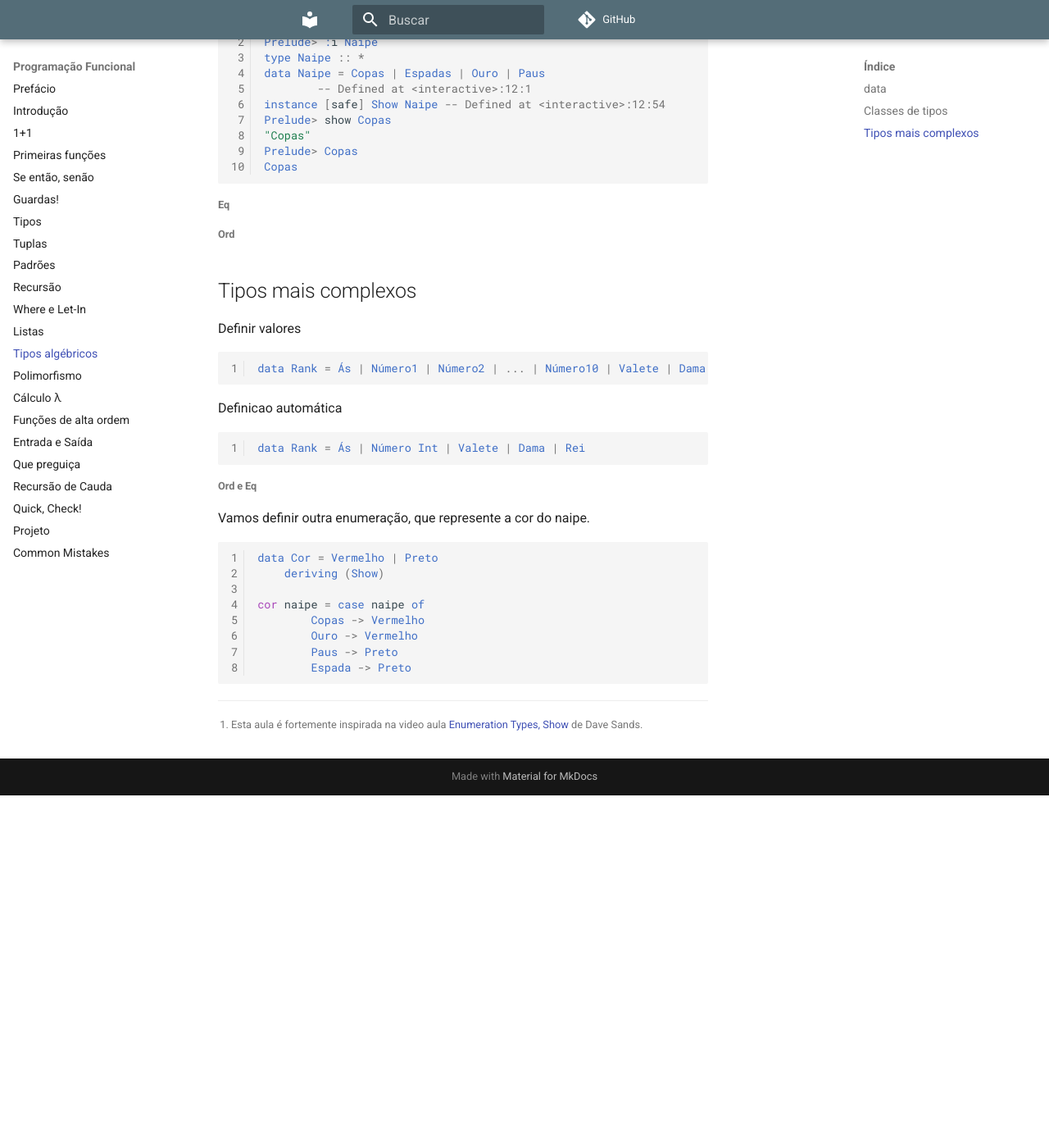
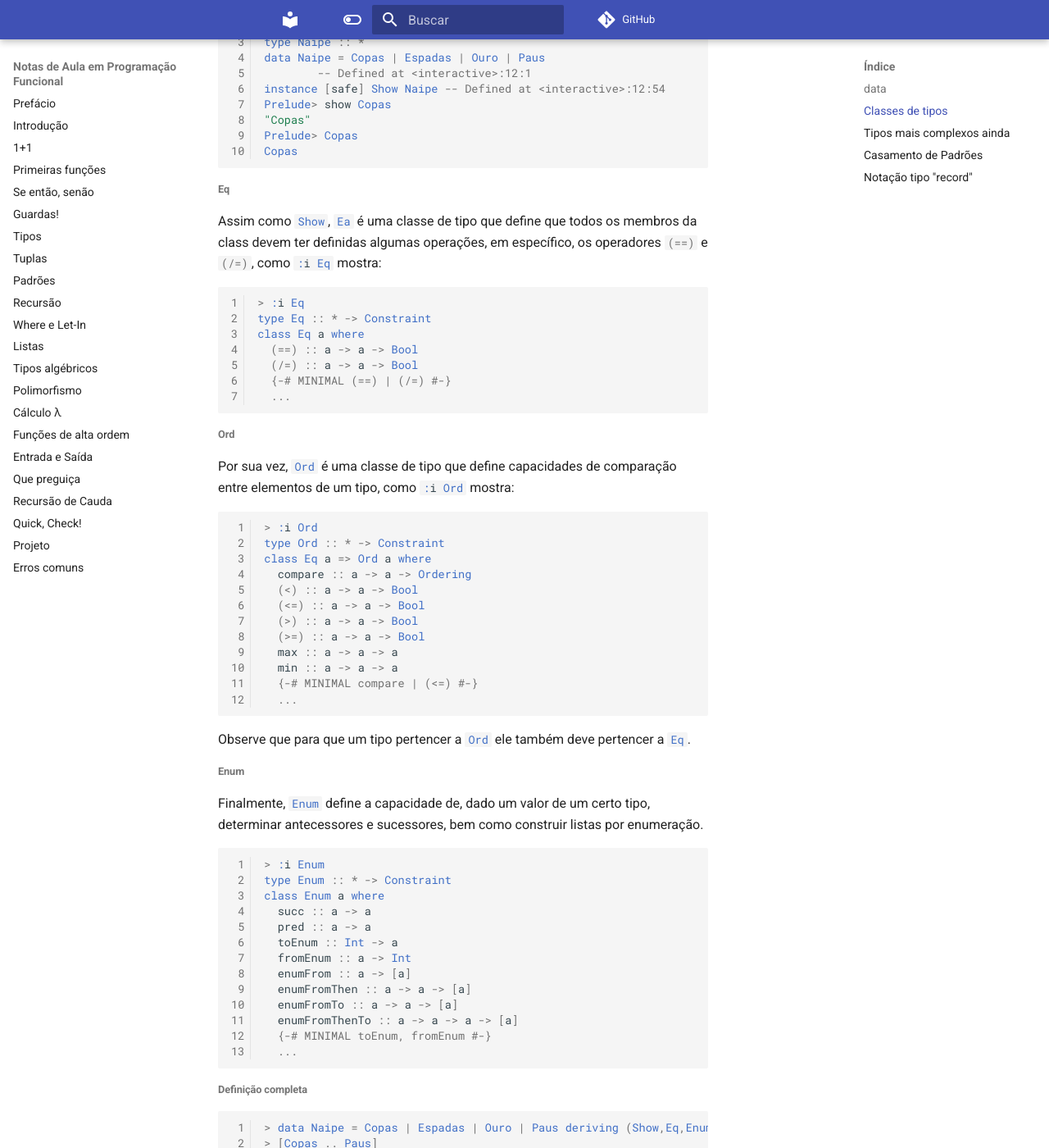
Before and after one commit to lasarojc/fp_notes, an MkDocs documentation site: the page built from docs/algebraicdatatypes.md, in a window 1280 px wide and 1400 px high, scrolled down 3431 px. Shown: the whole window at 82% size. Built offline with MkDocs 1.6.1 and Material for MkDocs 9.7.7, drawn with Linux system fonts in a browser that asks for light colours; comment, search, counter and statistics services are not loaded; the version menu is left out; before the commit the page ends 4401 px from its top, so only the background shows below that; some of the changed text lies outside the part shown.

Commit message:
semana11

````diff
--- a/docs/enum.md
+++ b/docs/algebraicdatatypes.md
@@ -35,7 +35,6 @@
         -- Defined at <interactive>:1:14
 > :t Copas
 Copas :: Naipe
->
 ```
 
 Você também já pode usar o tipo em sua definições, por exemplo:
@@ -53,10 +52,10 @@
 ```hs
 corDoNaipe :: Naipe -> String
 corDoNaipe n = case n of
-        Copas -> "Vermelho"
-        Ouro -> "Vermelho"
-        Paus -> "Preto"
-        Espada -> "Preto"
+                  Copas -> "Vermelho"
+                  Ouro -> "Vermelho"
+                  Paus -> "Preto"
+                  Espada -> "Preto"
 ```
 
 Mas e o seguinte código?
@@ -166,13 +165,69 @@
 ```
 
 ###### Eq
+Assim como `#!hs Show`, `#!hs Ea` é uma classe de tipo que define que todos os membros da class devem ter definidas algumas operações, em específico, os operadores `#!hs (==)` e `#!hs (/=)`, como
+`#!hs :i Eq` mostra:
 
+```hs
+> :i Eq
+type Eq :: * -> Constraint
+class Eq a where
+  (==) :: a -> a -> Bool
+  (/=) :: a -> a -> Bool
+  {-# MINIMAL (==) | (/=) #-}
+  ...
+```
 
 ###### Ord
+Por sua vez,  `#!hs Ord` é uma classe de tipo que define capacidades de comparação entre elementos de um tipo, como `#!hs :i Ord` mostra:
 
+```hs
+> :i Ord
+type Ord :: * -> Constraint
+class Eq a => Ord a where
+  compare :: a -> a -> Ordering
+  (<) :: a -> a -> Bool
+  (<=) :: a -> a -> Bool
+  (>) :: a -> a -> Bool
+  (>=) :: a -> a -> Bool
+  max :: a -> a -> a
+  min :: a -> a -> a
+  {-# MINIMAL compare | (<=) #-}
+  ...
+```
 
+Observe que para que um tipo pertencer a `#!hs Ord` ele também deve pertencer a `#!hs Eq`.
 
+###### Enum
+Finalmente, `#!hs Enum` define a capacidade de, dado um valor de um certo tipo, determinar antecessores e sucessores, bem como construir listas por enumeração.
+```hs
+> :i Enum
+type Enum :: * -> Constraint
+class Enum a where
+  succ :: a -> a
+  pred :: a -> a
+  toEnum :: Int -> a
+  fromEnum :: a -> Int
+  enumFrom :: a -> [a]
+  enumFromThen :: a -> a -> [a]
+  enumFromTo :: a -> a -> [a]
+  enumFromThenTo :: a -> a -> a -> [a]
+  {-# MINIMAL toEnum, fromEnum #-}
+  ...
+```
 
+###### Definição completa
+
+```hs
+> data Naipe = Copas | Espadas | Ouro | Paus deriving (Show,Eq,Enum,Ord)
+> [Copas .. Paus]
+[Copas,Espadas,Ouro,Paus]
+> pred Ouro
+Espadas
+> pred Copas
+*** Exception: pred{Naipe}: tried to take `pred' of first tag in enumeration
+CallStack (from HasCallStack):
+  error, called at <interactive>:9:62 in interactive:Ghci1
 
 
 ## Tipos mais complexos
@@ -180,38 +235,55 @@
 Definir valores
 
 ```hs
-data Rank = Ás | Número1 | Número2 | ... | Número10 | Valete | Dama | Rei
+data Valor = Ás | Número1 | Número2 | ... | Número10 | Valete | Dama | Rei
 ```
 
 Definicao automática
 
 ```hs
-data Rank = Ás | Número Int | Valete | Dama | Rei
+data Valor = Ás | Número Int | Valete | Dama | Rei
 ```
-
 
 ###### Ord e Eq
 
 
+```hs
+> data Valor = Ás | Número Int | Valete | Dama | Rei      deriving (Eq,Show,Ord)
+```
 
 
 
 
+Observe que não incluí `#!hs Enum`, para entender porquê, tente imaginar qual seria o antecessor de `#!hs Valete`.
 
 
 
 
+## Tipos mais complexos ainda
 
 
-Vamos definir outra enumeração, que represente a cor do naipe.
+```hs
+> data CartaT = Carta Naipe Valor deriving (Eq,Show,Ord)
+> Carta Paus Rei
+Carta Paus Rei
+> Carta Paus (Número 3)
+Carta Paus (Número 3)
+> Carta Paus (Número 3) < Carta Paus Rei
+True
+> Carta Paus (Número 3) < Carta Ouro Rei
+False
+```
+
+
+## Casamento de Padrões
 
 ```hs
-data Cor = Vermelho | Preto
-    deriving (Show)
+naipe :: CartaT -> Naipe
+naipe (Carta n _) = n
 
-cor naipe = case naipe of
-        Copas -> Vermelho
-        Ouro -> Vermelho
-        Paus -> Preto
-        Espada -> Preto
+valor :: CartaT -> Valor
+valor (Carta _ v) = v
 ```
+
+
+## Notação tipo "record"
--- a/mkdocs.yml
+++ b/mkdocs.yml
@@ -1,6 +1,113 @@
-site_name: Programação Funcional
+
+site_name: Notas de Aula em Programação Funcional
 repo_url: https://github.com/lasarojc/fp_notes
+site_description: Notas de aula do curso de Sistemas Distribuídos da FACOM/UFU
 edit_uri: ""
+
+extra_javascript:
+        - https://unpkg.com/mermaid@8.5.1/dist/mermaid.min.js
+        - https://cdn.jsdelivr.net/npm/mathjax@3/es5/tex-mml-chtml.js
+        - javascripts/mathjaxhelper.js
+
+extra_css:
+        - css/extra.css
+
+google_analytics: ['G-PJX835H7DP', 'lasarojc.github.org/fpnotes']
+
+theme:
+        name: material
+        palette:
+           - scheme: default
+             toggle:
+                icon: material/toggle-switch-off-outline
+                name: Switch to dark mode
+                accent: deep orange
+                primary: blue grey
+           - scheme: slate
+             toggle:
+                icon: material/toggle-switch
+                name: Switch to light mode
+        language: pt
+        custom_dir: overrides
+        features:
+           - search.suggest
+           - search.highlight
+           - navigation.indexes
+
+markdown_extensions:
+        - toc:
+            toc_depth: 5
+        - attr_list
+        - mdx_math
+        - admonition
+        - footnotes
+        - pymdownx.arithmatex:
+               generic: true
+        - pymdownx.betterem:
+               smart_enable: all
+        - pymdownx.caret
+        - pymdownx.critic
+        - pymdownx.details
+        - pymdownx.emoji:
+            emoji_index: !!python/name:materialx.emoji.twemoji
+            emoji_generator: !!python/name:materialx.emoji.to_svg
+        - pymdownx.highlight:
+             linenums: true
+        - pymdownx.inlinehilite
+        - pymdownx.magiclink
+        - pymdownx.mark
+        - pymdownx.smartsymbols
+        - pymdownx.superfences:
+              custom_fences:
+                   - name: mermaid
+                     class: mermaid
+                     format: !!python/name:pymdownx.superfences.fence_div_format
+        - pymdownx.tasklist:
+            custom_checkbox: true
+        - pymdownx.tabbed
+        - pymdownx.tilde
+        - pymdownx.keys
+        - pymdownx.snippets:
+            check_paths: true
+
+
+copyright: "Copyright © 2021 Lásaro Camargos"
+
+extra:
+  social:
+#    - icon: fontawesome/brands/twitter
+#      link: https://twitter.com/...
+    - icon: fontawesome/brands/github
+      link: https://github.com/lasarojc/ds_notes
+      name: These notes on Github
+#    - icon: fontawesome/brands/slack
+#      link: https://slack.knative.dev
+#      name: Slack
+  analytics:
+    provider: google
+    property: G-65TK61CS8M
+  version:
+    provider: mike
+
+
+plugins:
+        - search
+#        - bibtex:
+#            bib_file: "refs.bib"
+#            cite_style: "pandoc"
+        - drawio-exporter:
+                cache_dir: 'drawio-exporter'
+                drawio_executable: null
+                drawio_args:
+                    - --no-sandbox
+                format: svg
+                sources: '*.drawio'
+
+
+
+
+
+
 nav:
         #- Início: index.html
         - Prefácio: preface.md #1 assinc
@@ -40,73 +147,4 @@
 
         - Projeto: project.md
 
-        - Common Mistakes: comments.md
-
-theme:
-        name: material
-        palette:
-            scheme: default
-            accent: deep orange
-            primary: blue grey
-        language: pt
-        custom_dir: overrides
-
-plugins:
-        - search
-#        - bibtex:
-#            bib_file: "refs.bib"
-#            cite_style: "pandoc"
-        - drawio-exporter:
-                cache_dir: 'drawio-exporter'
-                drawio_executable: null
-                drawio_args:
-                    - --no-sandbox
-                format: svg
-                sources: '*.drawio'
-
-markdown_extensions:
-        - toc:
-            toc_depth: 5
-        - attr_list
-        - mdx_math
-        - admonition
-        - footnotes
-        - pymdownx.arithmatex:
-               generic: true
-        - pymdownx.betterem:
-               smart_enable: all
-        - pymdownx.caret
-        - pymdownx.critic
-        - pymdownx.details
-        - pymdownx.keys
-        - pymdownx.emoji:
-            emoji_index: !!python/name:materialx.emoji.twemoji
-            emoji_generator: !!python/name:materialx.emoji.to_svg
-        - pymdownx.highlight:
-             linenums: true
-        - pymdownx.inlinehilite
-        - pymdownx.magiclink
-        - pymdownx.mark
-        - pymdownx.smartsymbols
-        - pymdownx.superfences:
-              custom_fences:
-                   - name: mermaid
-                     class: mermaid
-                     format: !!python/name:pymdownx.superfences.fence_div_format
-        - pymdownx.tasklist:
-            custom_checkbox: true
-        - pymdownx.tabbed
-        - pymdownx.tilde
-        - pymdownx.tasklist
-        - pymdownx.snippets:
-            check_paths: true
-
-extra_javascript:
-        - https://unpkg.com/mermaid@8.5.1/dist/mermaid.min.js
-        - https://cdn.jsdelivr.net/npm/mathjax@3/es5/tex-mml-chtml.js
-        - javascripts/mathjaxhelper.js
-
-extra_css:
-        - css/extra.css
-
-google_analytics: ['G-PJX835H7DP', 'lasarojc.github.org/dsnotes']
+        - Erros comuns: comments.md
````
Also changed, not shown: other parts of docs/algebraicdatatypes.md (+2 -2 lines), 1 other file.
